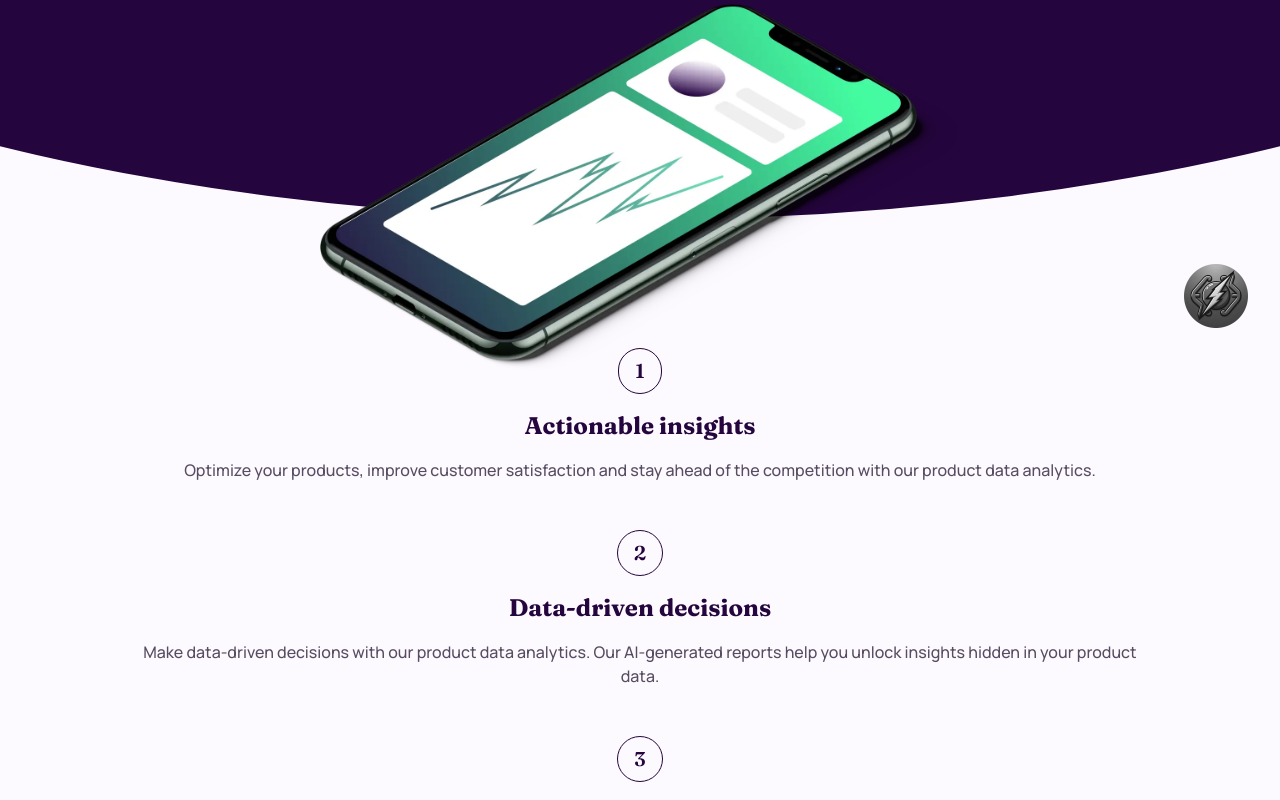
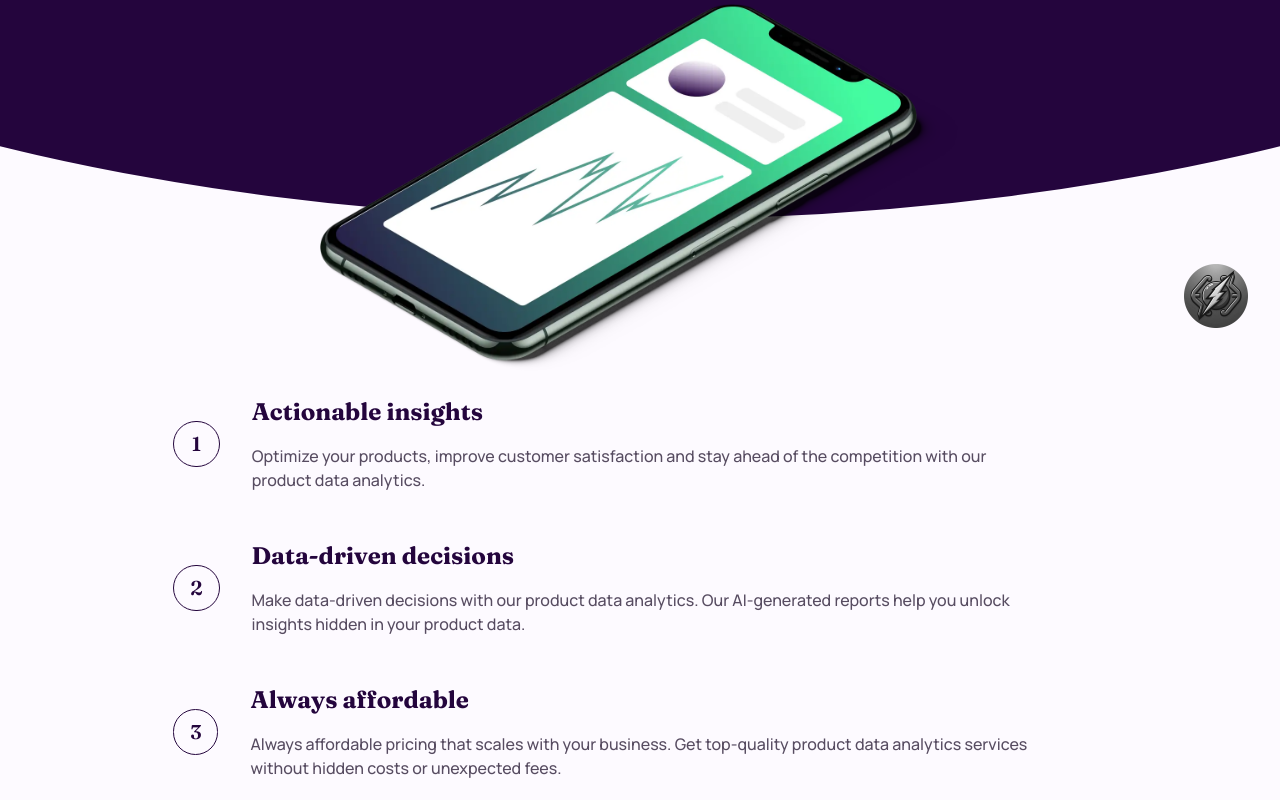
Before and after one commit to FlashScript-Main/Workit-landing-page---Frontend-Mentor, a React (Vite) app: page / in a window 1280 px wide. Shown: the part 440-1240 px from the top of the page. Built offline with nearby package versions, Linux system fonts and the light colour scheme.

Commit message:
Features Section Tablet view is Done

```diff
--- a/src/components/Features.tsx
+++ b/src/components/Features.tsx
@@ -3,23 +3,23 @@ import { featureInfo } from "../constants"
 const Features = () => {
 
     return (
-        <section className={`-mt-48 pt-56 pb-52 | bg-primary-ghost-white | flex justify-center items-center | features`}>
+        <section className={`-mt-48 pt-56 md:pt-[17rem] pb-52 | bg-primary-ghost-white | flex justify-center items-center | features`}>
             <ol>
                 {featureInfo.map((item) => (
                     <li
                         key={item.id}
-                        className={`mb-12 |  | flex flex-col | `}
+                        className={`mb-12 md:mx-auto md:w-[79.9%] |  | flex flex-col md:flex-row  | `}
                     >
-                        <span className={`px-4 py-2 mx-auto mb-4 | text-xl text-primary-dark-purple font-fraunces font-semibold | border border-primary-dark-purple rounded-full grid place-content-center | `}>
+                        <span className={`${item.id === 1 ? "px-[1.1rem] py-[0.5rem]" : "px-4 py-2"} mx-auto mb-4 md:my-auto | text-xl text-primary-dark-purple font-fraunces font-semibold | border border-primary-dark-purple rounded-full grid place-content-center | `}>
                             {item.listNumber}
                         </span>
 
-                        <div className={` | text-center | flex flex-col gap-4 | `}>
+                        <div className={`md:pl-8 | text-center md:text-left | flex flex-col gap-4 | `}>
                             <h3 className={` | text-2xl text-primary-dark-purple font-fraunces font-bold |  | `}>
                                 {item.title}
                             </h3>
 
-                            <p className={`w-11/12 mx-auto | text-base text-primary-davys-grey font-medium font-manrope |  | `}>
+                            <p className={`w-11/12 mx-auto md:mx-0 | text-base text-primary-davys-grey font-medium font-manrope |  | `}>
                                 {item.desc}
                             </p>
                         </div>
--- a/src/index.css
+++ b/src/index.css
@@ -18,6 +18,12 @@
 
 @media (min-width: 768px) {
     .features {
-        clip-path: ellipse(100% 85% at 50% 0);
+        clip-path: ellipse(150% 85% at 50% 0);
     }
 }
+
+@media (min-width: 1024px) {
+    .features {
+        clip-path: ellipse(150% 85% at 50% 0);
+    }
+}
```
